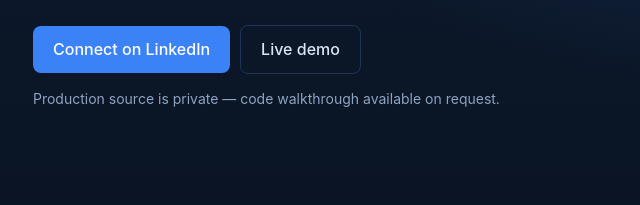
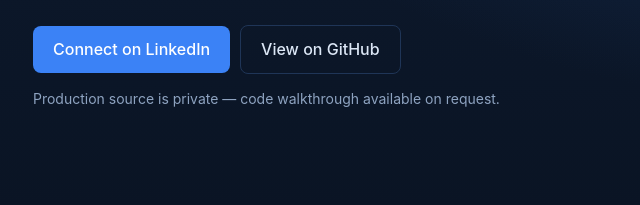
Before and after one commit to dylanlamb19/lamb-ascension-engine-showcase, a plain HTML site: page index.html in a window 1280 px wide. Shown: the part 506-711 px from the top of the page, 111-751 px from the left. Drawn offline with Linux system fonts and the light colour scheme.

Commit message:
docs: tidy demo page links

```diff
--- a/index.html
+++ b/index.html
@@ -11,7 +11,7 @@
 <p class="eyebrow">Full-stack project by Dylan Lamb</p>
 <h1>Lead acquisition &amp; outreach automation for small service businesses</h1>
 <p class="lead">Finds local prospects through Google Places, scores how well each one fits, and runs outreach sequences that require the owner's approval before any first contact. A background worker handles follow-ups and reply sync; a Sentinel checker guards do-not-contact rules, bounces, and worker health.</p>
-<div class="cta"><a class="btn" href="https://www.linkedin.com/in/dylan-lamb-8b9321191/">Connect on LinkedIn</a><a class="btn ghost" href="https://dylanlamb19.github.io/lamb-ascension-engine-showcase/">Live demo</a></div>
+<div class="cta"><a class="btn" href="https://www.linkedin.com/in/dylan-lamb-8b9321191/">Connect on LinkedIn</a><a class="btn ghost" href="https://github.com/dylanlamb19/lamb-ascension-engine-showcase">View on GitHub</a></div>
 <p class="note">Production source is private — code walkthrough available on request.</p>
 </div></section>
 
@@ -62,5 +62,5 @@
 <span>TypeScript</span><span>React 19</span><span>TanStack Start</span><span>TanStack Router</span><span>TanStack Query</span><span>Vite</span><span>Tailwind CSS 4</span><span>Radix UI</span><span>PostgreSQL</span><span>Kysely</span><span>PGlite</span><span>better-auth</span><span>Vercel</span><span>GitHub Actions</span>
 </div></div></section>
 
-<footer><div class="wrap">© Dylan Lamb · <a href="https://www.linkedin.com/in/dylan-lamb-8b9321191/">LinkedIn</a> · <a href="https://dylanlamb19.github.io/lamb-ascension-engine-showcase/">Live demo</a> · <a href="https://github.com/dylanlamb19/lamb-ascension-engine-showcase">GitHub</a></div></footer>
+<footer><div class="wrap">© Dylan Lamb · <a href="https://www.linkedin.com/in/dylan-lamb-8b9321191/">LinkedIn</a> · <a href="https://github.com/dylanlamb19/lamb-ascension-engine-showcase">GitHub</a> · <a href="https://mrbillsplumbing.grok.me">More work: Mr. Bill&#39;s Plumbing</a></div></footer>
 </body></html>
```
